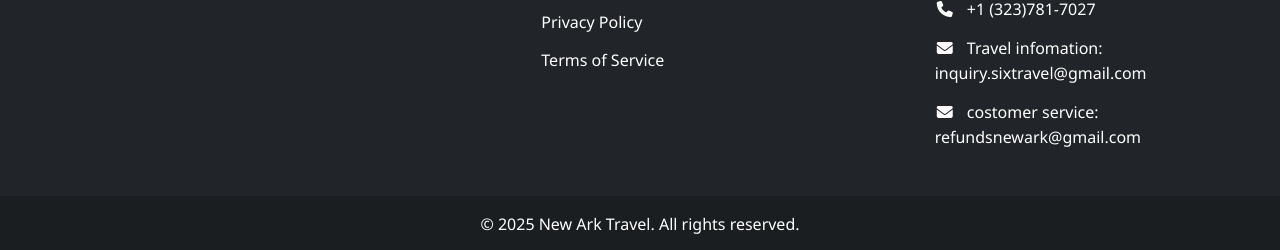
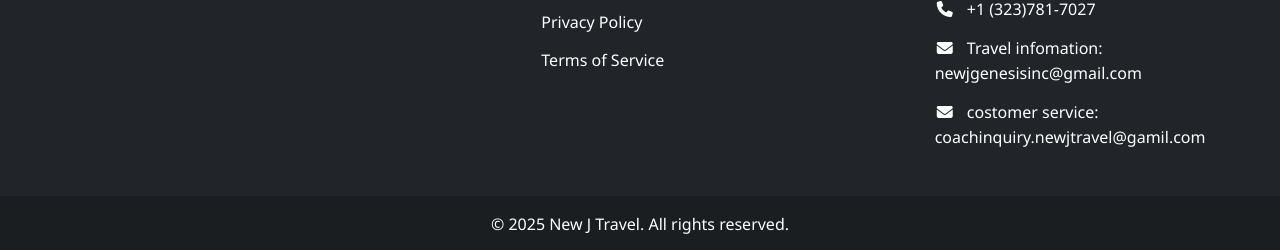
Before and after one commit to gxxing985/New-J-Travel, a plain HTML site: page index.html in a window 1280 px wide. Shown: the part 2364-2614 px from the top of the page. Drawn offline with Linux system fonts and the light colour scheme.

Commit message:
Update index.html

```diff
--- a/index.html
+++ b/index.html
@@ -3,7 +3,7 @@
 <head>
     <meta charset="UTF-8">
     <meta name="viewport" content="width=device-width, initial-scale=1.0">
-    <title>New Ark Travel - Adventure Awaits</title>
+    <title>New J Travel - Adventure Awaits</title>
     <link rel="stylesheet" href="https://cdnjs.cloudflare.com/ajax/libs/font-awesome/6.4.0/css/all.min.css">
     <link rel="stylesheet" href="css/style.css">
 </head>
@@ -164,14 +164,14 @@
 Monterey Park
 CA91755</li>
                         <li><i class="fas fa-phone"></i> +1 (323)781-7027</li>
-                        <li><i class="fas fa-envelope"></i> Travel infomation:  inquiry.sixtravel@gmail.com</li>
-                        <li><i class="fas fa-envelope"></i> costomer service:  refundsnewark@gmail.com</li>
+                        <li><i class="fas fa-envelope"></i> Travel infomation:  newjgenesisinc@gmail.com</li>
+                        <li><i class="fas fa-envelope"></i> costomer service:  coachinquiry.newjtravel@gamil.com</li>
                     </ul>
                 </div>
             </div>
         </div>
         <div class="footer-bottom">
-            <p>&copy; 2025 New Ark Travel. All rights reserved.</p>
+            <p>&copy; 2025 New J Travel. All rights reserved.</p>
             <div class="social-links">
                 <a href="#"><i class="fab fa-facebook-f"></i></a>
                 <a href="#"><i class="fab fa-twitter"></i></a>
```
